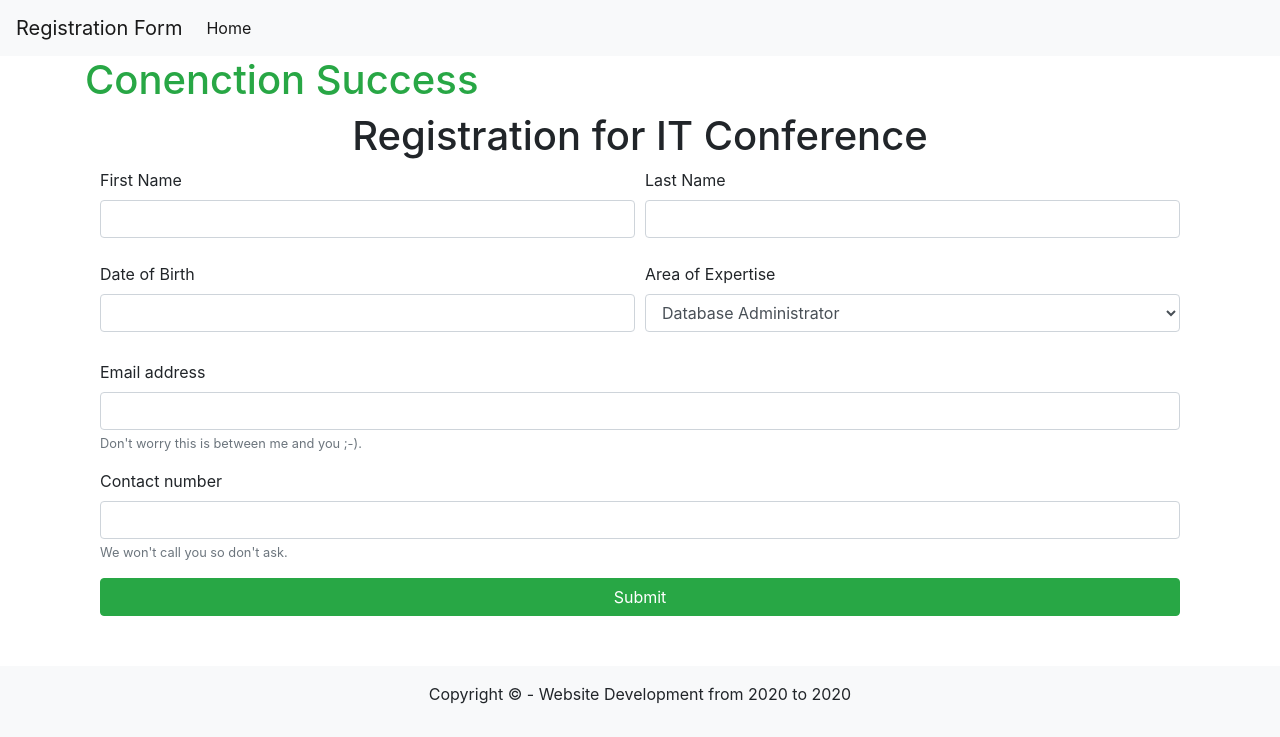
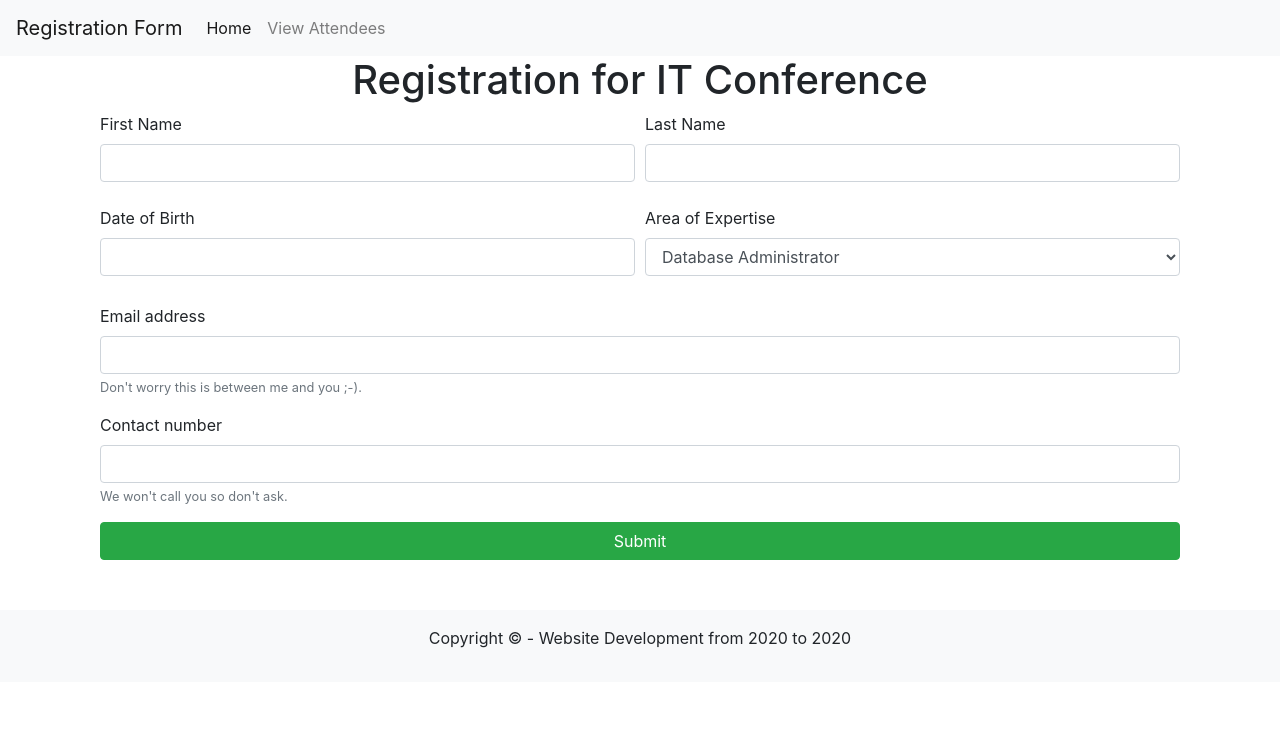
Before and after one commit to Nichham1/Project2, a PHP site: page / in a window 1280 px wide. Shown: the top 737 px of the page. Run offline with PHP 8.4, Linux system fonts and the light colour scheme; some libraries are stand-ins or nearby versions.

Commit message:
Updated error in crud and added view page for attendees updated home and success code to better submit registration error fre code currently

```diff
--- a/db/conn.php
+++ b/db/conn.php
@@ -5,19 +5,12 @@
     $pass = '';
     $charset = 'utf8mb4';
 
-    $dsn = "mysql:host=$host;dbname=$db;charset=$charset";
+    $dsn="mysql:host=$host;dbname=$db;charset=$charset";
 
     try{
-
         $pdo = new PDO($dsn,$user,$pass);
-        $pdo -> setAttribute(PDO::ATTR_ERRMODE, PDO::ERRMODE_EXCEPTION);
-
-        echo "<h1 id='dbsuccessnmessage' class='text-success'> Conenction Success</h1>";
-
+        $pdo->setAttribute(PDO::ATTR_ERRMODE, PDO::ERRMODE_EXCEPTION);
     }catch(PDOException $e){
-
-        echo "<h1 id='dbfaliurenmessage' class='text-danger'> Conenction to database failed and no information will be saved </h1>";
-
         throw new PDOException($e->getMessage());
     }
 
--- a/db/crud.php
+++ b/db/crud.php
@@ -11,10 +11,11 @@
         }
             // function to incert a new record into the attendee database
 
-       public  function insert($fname, $lname,$dob, $email, $contact, $speciality){
-           try{
+       public function insertAttendees($fname, $lname,$dob, $email, $contact, $speciality){
+
+        try{
                // define sql statement to be executed
-            $sql = "INSERT INTO attendee VALUES(:fname,:lname,:dob,:email,:contact,:speciality)";
+            $sql = "INSERT INTO attendee(firstname,lastname,dateofbirth,emailaddress,contactnumber,speciality_id) VALUES (:fname,:lname,:dob,:email,:contact,:speciality)";
 
             //prepare the Sql statement for execution
             $statement = $this->db->prepare($sql);
@@ -22,11 +23,11 @@
             //bind all placeholder to the actual values
 
             $statement->bindparam(':fname',$fname);
-            $statement->bindparam('lname,', $lname);
+            $statement->bindparam(':lname',$lname);
             $statement->bindparam(':dob',$dob);
-            $statement->bindparam(':email', $email);
-            $statement->bindparam(':contact', $contact);
-            $statement->bindparam(':speciality', $speciality);
+            $statement->bindparam(':email',$email);
+            $statement->bindparam(':contact',$contact);
+            $statement->bindparam(':speciality',$speciality);
 
             // esecute statement
             $statement -> execute();
@@ -34,14 +35,16 @@
             return true;
 
            } catch (PDOException $e){
-
-            echo $e ->getMessage();
+            echo $e->getMessage();
             return false;
-
            }
 
         }
 
+        public function getAttendees(){
+
+
+        }
     }
 
 ?>
--- a/includes/header.php
+++ b/includes/header.php
@@ -26,8 +26,8 @@
         </button>
         <div class="collapse navbar-collapse" id="navbarNavAltMarkup">
             <div class="navbar-nav">
-                <a class="nav-link active" href="index.php">Home <span class="sr-only">(current)</span></a>
-                <a class="nav-link" href="#"></a>
+                <a class="nav-link active" href="index.php"> Home <span class="sr-only">(current)</span></a>
+                <a class="nav-link" href="viewrecords.php">View Attendees</a>
                 <a class="nav-link" href="#"></a>
 
             </div>
--- a/index.php
+++ b/index.php
@@ -38,13 +38,13 @@ require_once'db/conn.php';
         </div>
 
         <div class="col">
-            <label for="selectionex">Area of Expertise</label>
-            <select class="form-control" id="selectionex" name="selectionex">
-                <option> Database Administrator</option>
-                <option>Software Developer </option>
-                <option>Web Administrator</option>
-                <option>Network Engineer</option>
-                <option>Other</option>
+            <label for="speciality">Area of Expertise</label>
+            <select class="form-control" id="speciality" name="speciality">
+                <option value='1'> Database Administrator</option>
+                <option >Software Developer </option>
+                <option >Web Administrator</option>
+                <option >Network Engineer</option>
+                <option >Other</option>
             </select>
         </div>
     </div>
@@ -59,7 +59,7 @@ require_once'db/conn.php';
 
     <div class="form-group">
         <label for="contactnumber">Contact number</label>
-        <input type="number" class="form-control" id="contactnumber" aria-describedby="phoneHelp" name="contactnumber">
+        <input type="text" class="form-control" id="contactnumber" aria-describedby="phoneHelp" name="contactnumber">
         <small id="phoneHelp" class="form-text text-muted">We won't call you so don't ask.</small>
     </div>
 
@@ -76,7 +76,7 @@ require_once'db/conn.php';
         <label class="form-check-label" for="exampleCheck1">Check me out</label>
     </div> ---->
 
-    <button type="submit" class="btn btn-success btn-block" name="completion">Submit</button>
+    <button name="completion" type="submit" class="btn btn-success btn-block" >Submit</button>
 
 </form>
 
```
Also changed, not shown: success.php (+32 -9 lines), viewrecords.php (added, +8 -0 lines).
